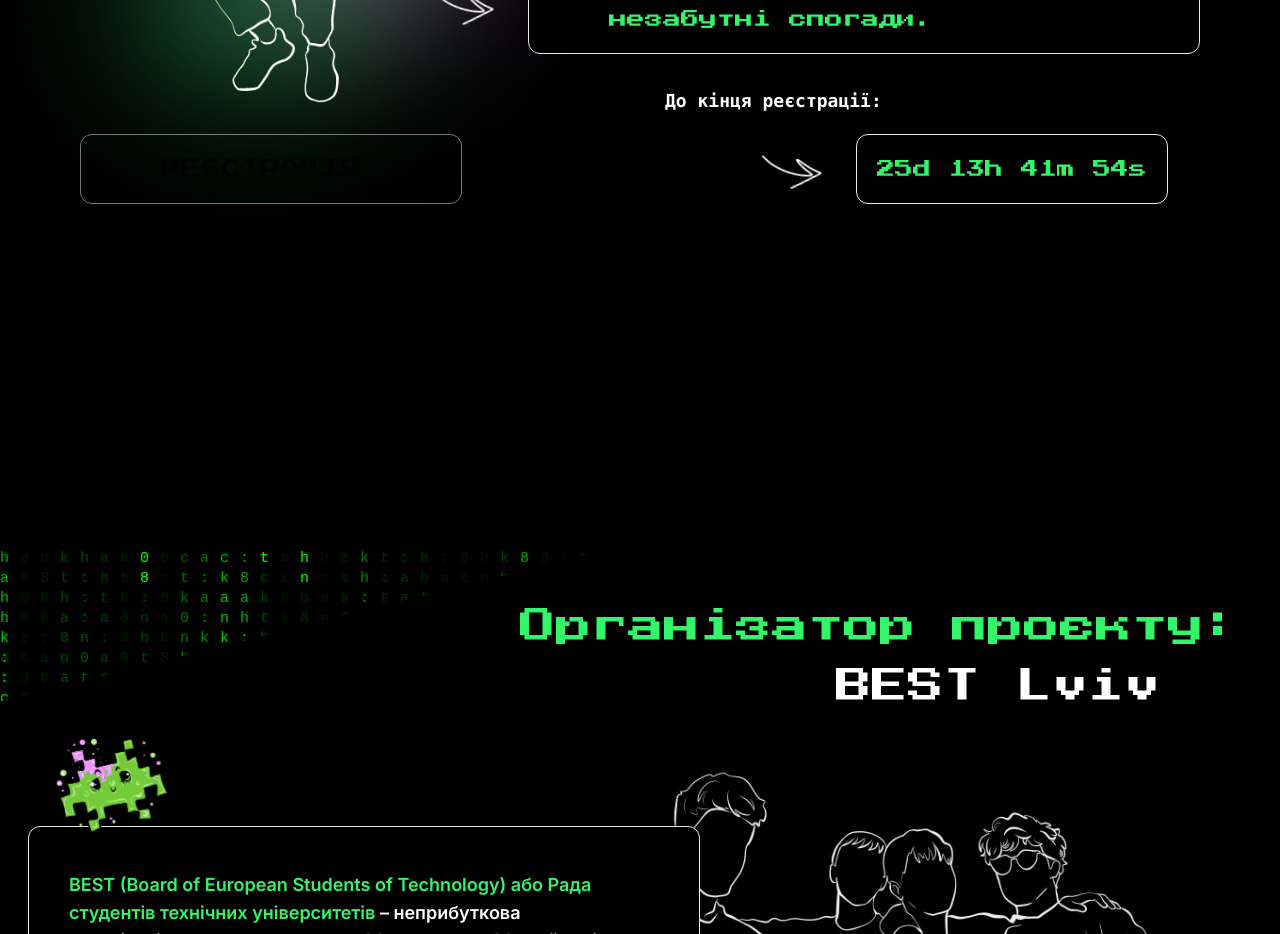
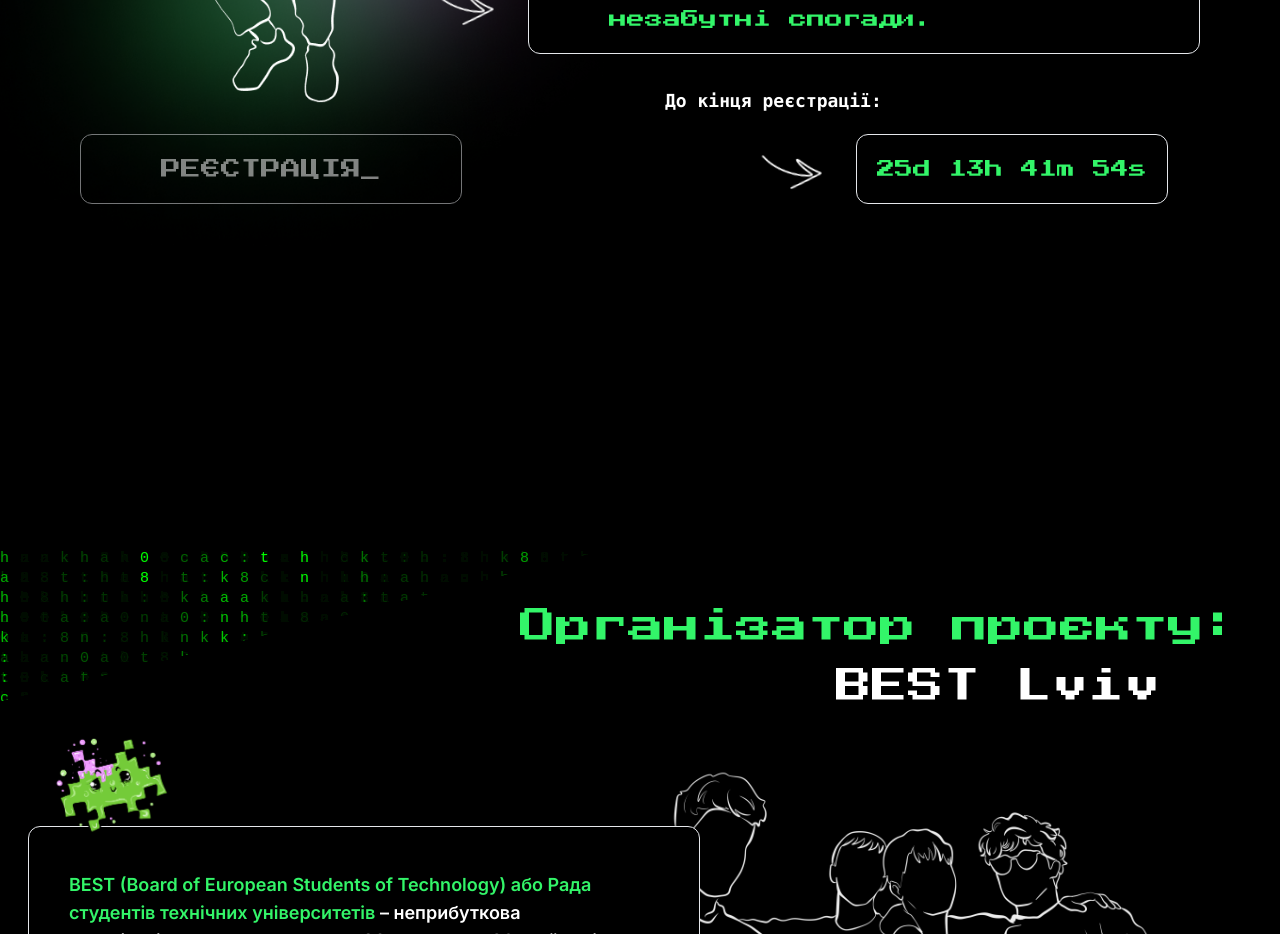
Before and after one commit to YuliaSinichak/hack8_web, a Next.js app: page / in a window 1280 px wide. Shown: the part 3160-4094 px from the top of the page. Built offline with nearby package versions, Linux system fonts and the light colour scheme.

Commit message:
text-white

```diff
--- a/src/components/Registation.tsx
+++ b/src/components/Registation.tsx
@@ -131,7 +131,7 @@
                         width={250}
                         className="flex lg:absolute left-0 xl:left-24 -top-96 self-center z-0"
                     />
-                    <button className=' uppercase border p-5 px-20 rounded-xl text-xl hover:scale-105 duration-500 hover:animate-none animate-pulse'  onClick={redirectToSite}>
+                    <button className=' uppercase border p-5 px-20 rounded-xl text-xl hover:scale-105 duration-500 hover:animate-none text-white animate-pulse'  onClick={redirectToSite}>
                     Реєстрація_
                     </button>
                 </div>
```
